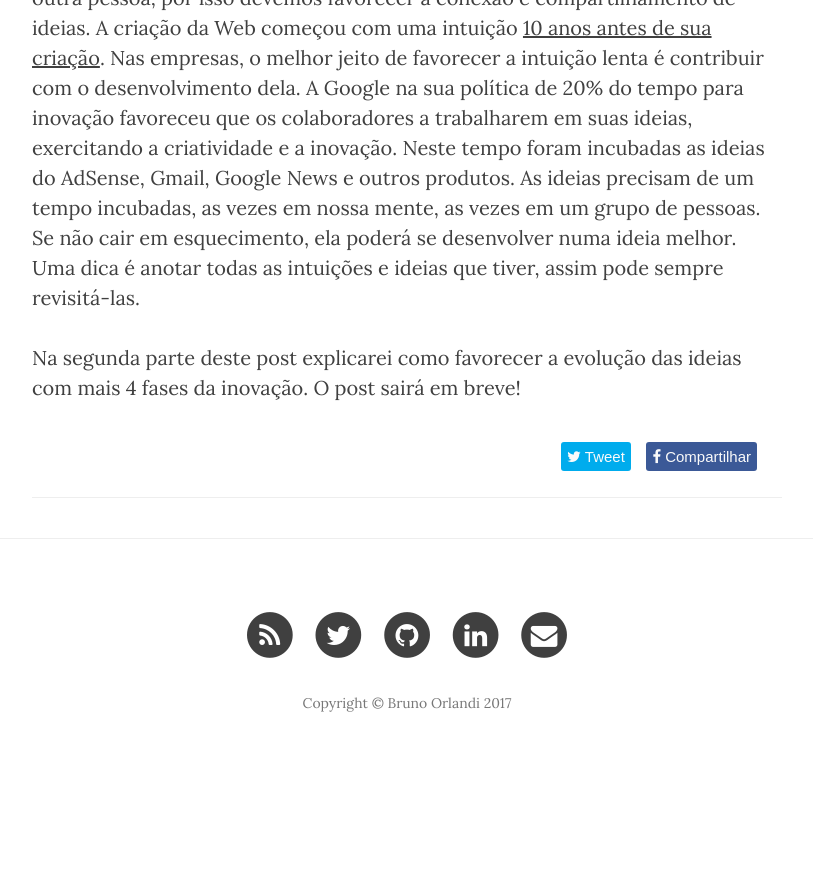
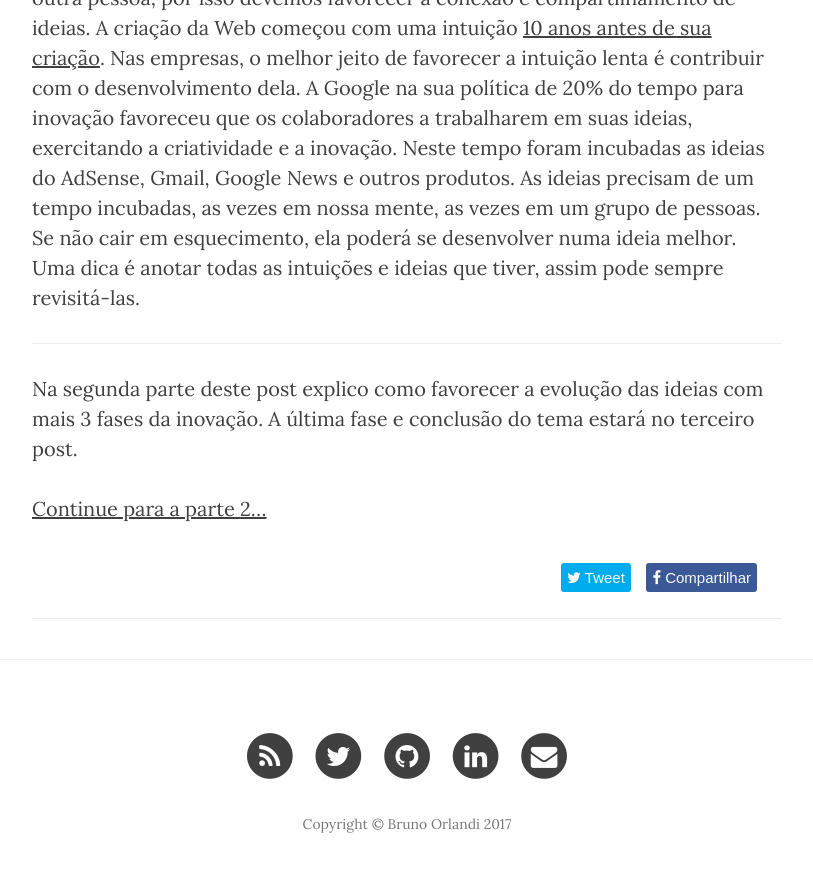
Before and after one commit to BrOrlandi/brorlandi.github.io, a Jekyll site: the page built from _posts/2017-10-22-7 fases da Inovação - Parte 1.md, in a window 1280 px wide and 900 px high, scrolled down 4926 px. Shown: the top 872 px of the window, without its empty margins (233-1046 px from the left). Built offline with Jekyll 4.4.1, drawn with Linux system fonts in a browser that asks for light colours; nearby versions of some CDN libraries; comment, search, counter and statistics services are not loaded; before the commit the page ends 5705 px from its top, so only the background shows below that.

Commit message:
7 Inovação - Divide o post em 2 e publica.

```diff
--- a/_posts/2017-10-22-7 fases da Inovação pt 1.md
+++ b/_posts/2017-10-22-7 fases da Inovação - Parte 1.md
@@ -54,8 +54,8 @@ Realizar *Brainstormings* é uma forma de favorecer uma rede líquida, porém po
 
 Muitas vezes temos intuições sobre algo, ideias incompletas. Frequentemente temos mais intuições do que ideias reveladoras. As intuições levam tempo para se desenvolver, são frágeis e podem ser perdidas com tempo assim como podem ganhar força com ele. Muitas vezes a conclusão de uma ideia está na mente de outra pessoa, por isso devemos favorecer a conexão e compartilhamento de ideias. A criação da Web começou com uma intuição [10 anos antes de sua criação](https://pt.wikipedia.org/wiki/Tim_Berners-Lee). Nas empresas, o melhor jeito de favorecer a intuição lenta é contribuir com o desenvolvimento dela. A Google na sua política de 20% do tempo para inovação favoreceu que os colaboradores a trabalharem em suas ideias, exercitando a criatividade e a inovação. Neste tempo foram incubadas as ideias do AdSense, Gmail, Google News e outros produtos. As ideias precisam de um tempo incubadas, as vezes em nossa mente, as vezes em um grupo de pessoas. Se não cair em esquecimento, ela poderá se desenvolver numa ideia melhor. Uma dica é anotar todas as intuições e ideias que tiver, assim pode sempre revisitá-las.
 
-Na segunda parte deste post explicarei como favorecer a evolução das ideias com mais 4 fases da inovação. O post sairá em breve!
+<hr/>
 
-<!-- Na segunda parte deste post explico como favorecer a evolução das ideias com mais 4 fases da inovação.
+Na segunda parte deste post explico como favorecer a evolução das ideias com mais 3 fases da inovação. A última fase e conclusão do tema estará no terceiro post.
 
-## [Continue para a parte 2...](/pt2) -->
+[Continue para a parte 2...](/sete-fases-inovacao-2)
```
Also changed, not shown: _posts/2017-10-28-7 fases da Inovação - Parte 2.md (renamed from _drafts/2017-10-24-7 fases da Inovação - Parte 2.md, +3 -25 lines), _posts/2017-10-28-7 fases da Inovação - Parte 3.md (added, +46 -0 lines), img/inovacao/livro.jpg (added).
